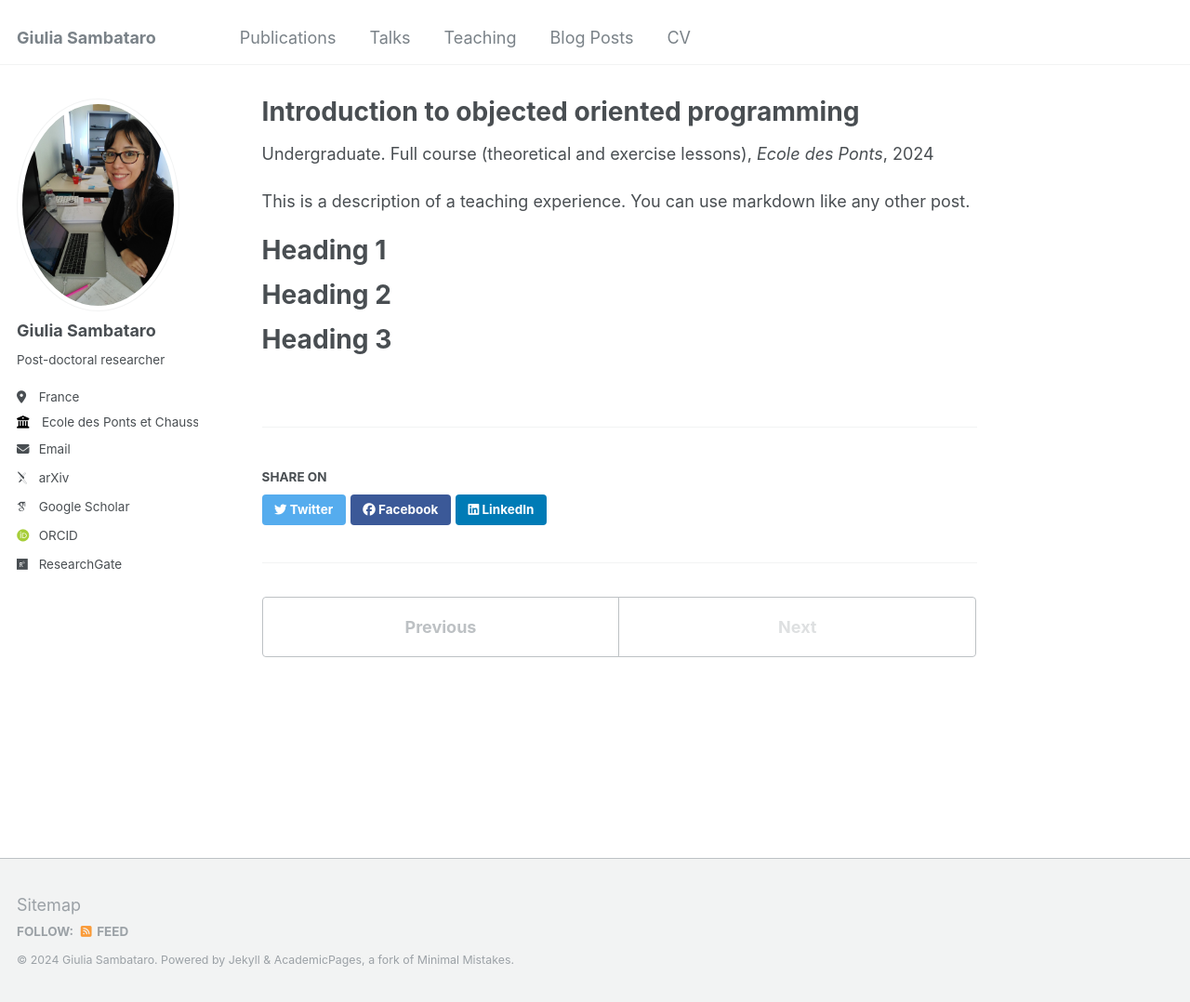
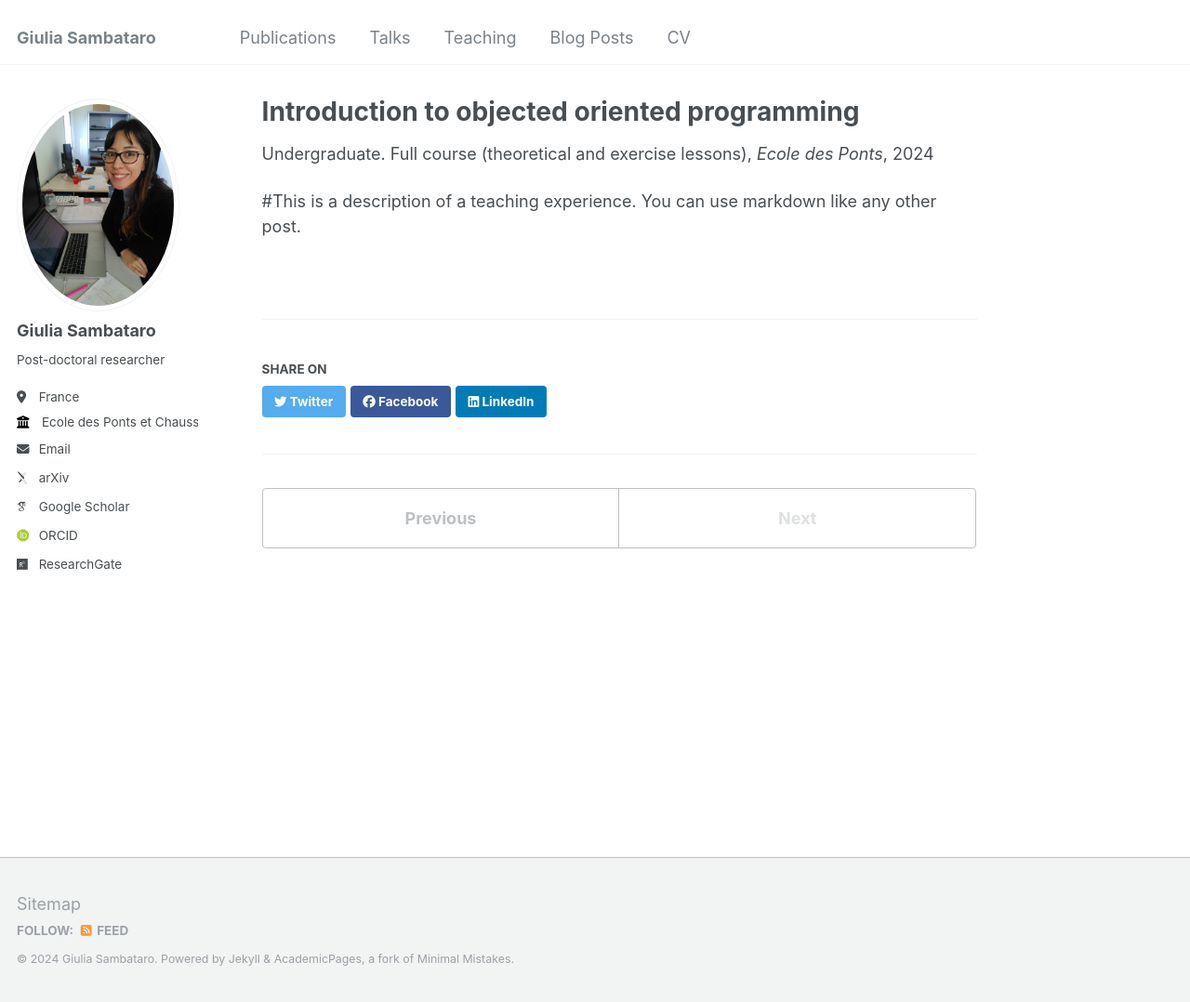
Before and after one commit to gsambata/gsambata.github.io, a Jekyll site: the page built from _teaching/2015-spring-teaching-2.md, in a window 1280 px wide and 1078 px high. Shown: the whole window at 93% size. Built offline with Jekyll 4.4.1, drawn with Linux system fonts in a browser that asks for light colours; some web fonts are replaced.

Commit message:
Update 2015-spring-teaching-2.md

```diff
--- a/_teaching/2015-spring-teaching-2.md
+++ b/_teaching/2015-spring-teaching-2.md
@@ -8,13 +8,4 @@ date: November 2024-January 2024
 <>location: "City, Country"
 ---
 
-This is a description of a teaching experience. You can use markdown like any other post.
-
-Heading 1
-======
-
-Heading 2
-======
-
-Heading 3
-======
+#This is a description of a teaching experience. You can use markdown like any other post.
```
